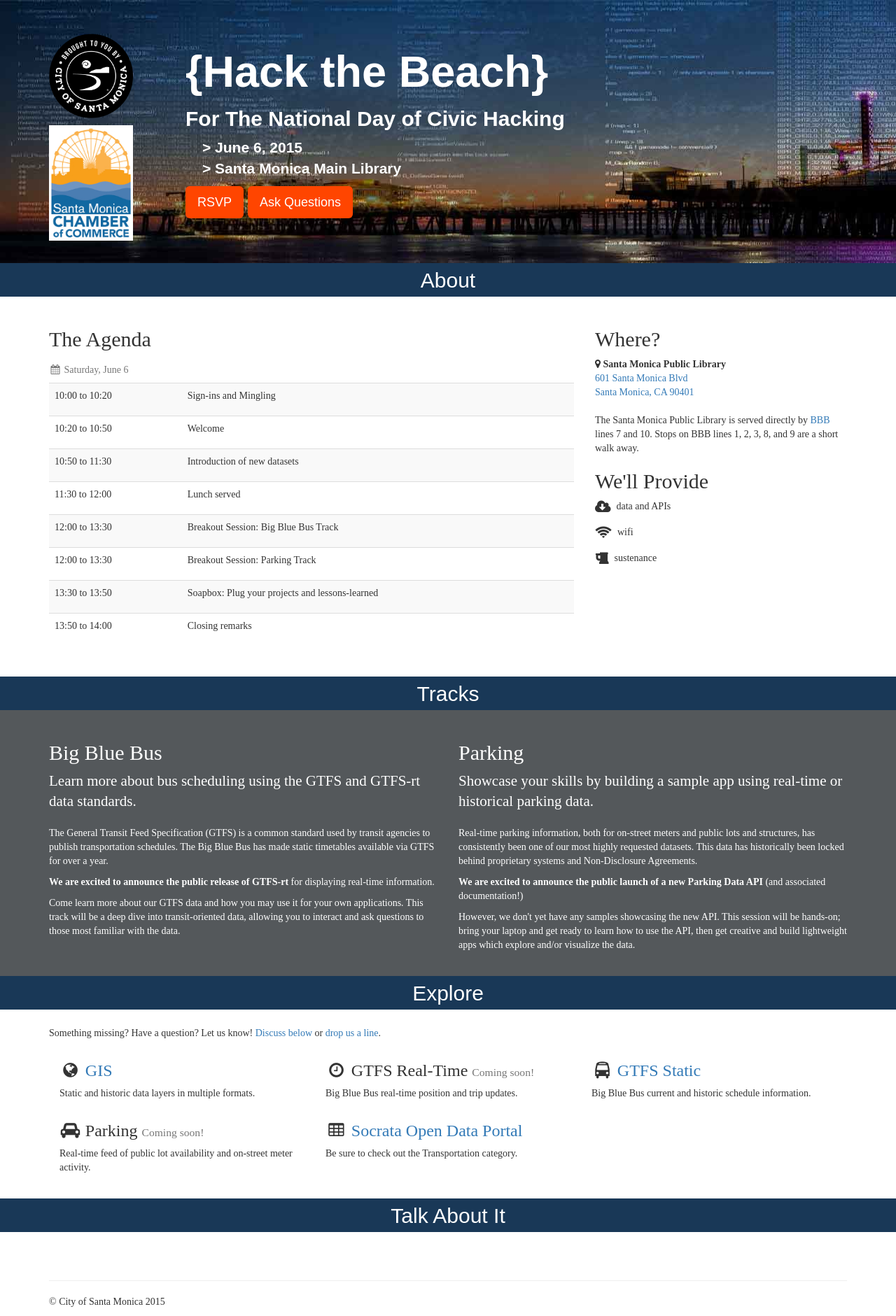
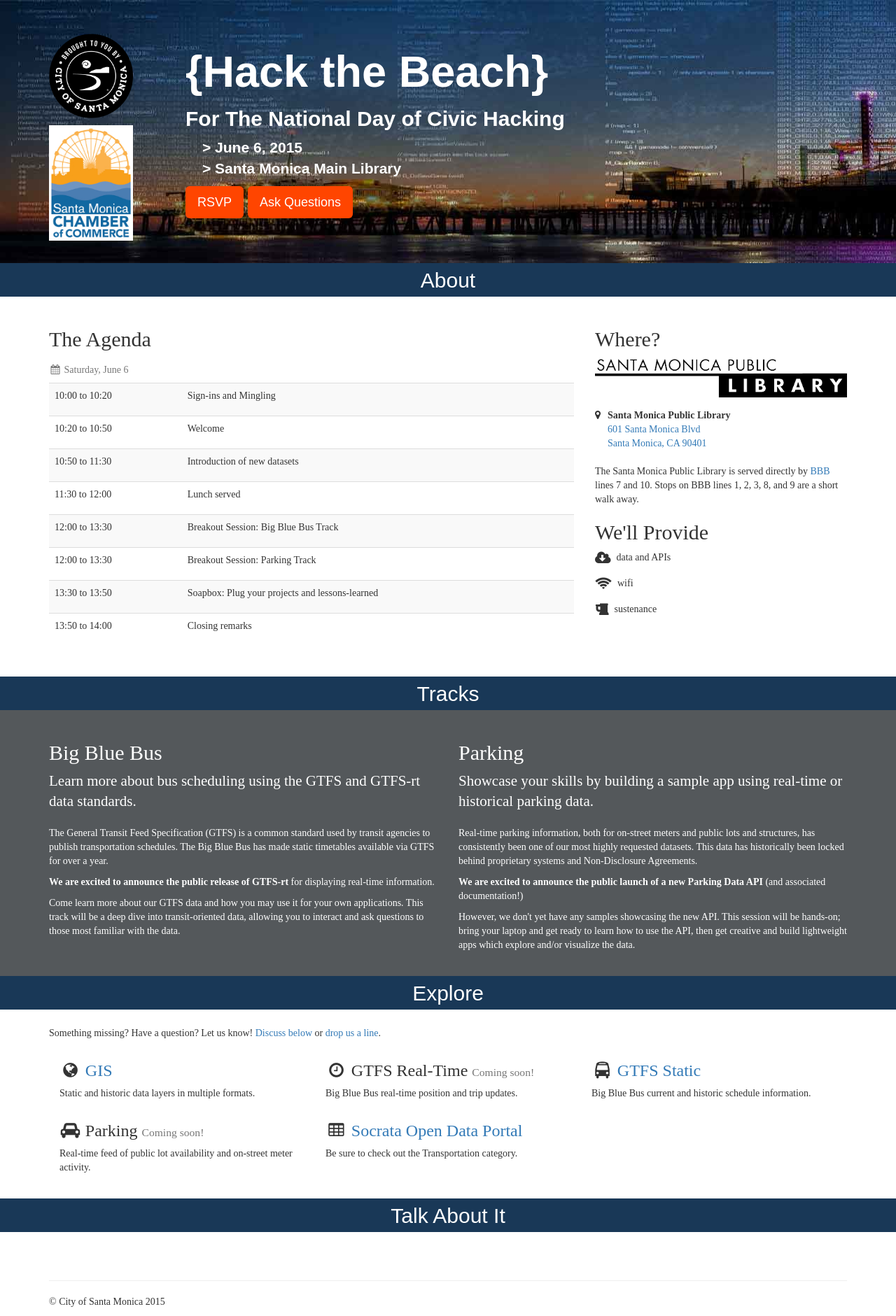
Before and after one commit to CityofSantaMonica/hackthebeach, a Jekyll site: the page built from index.html, in a window 1280 px wide. Shown: the whole page at 70% size. Built offline with Jekyll 4.4.1, drawn with Linux system fonts in a browser that asks for light colours; nearby versions of some CDN libraries; comment, search, counter and statistics services are not loaded.

Commit message:
smpl logo

```diff
--- a/_includes/overview.html
+++ b/_includes/overview.html
@@ -5,11 +5,18 @@
   </div>
   <div class="col-md-4">
     <h2>Where?</h2>
+    <img class="library" src="../assets/librarylogo.png" alt="Santa Monica Public Library logo" />
     <address>
-      <i class="fa fa-map-marker"></i>
-      <strong>Santa Monica Public Library</strong>
-      <br >
-      <a href="https://goo.gl/maps/ACLcZ" target="_blank">601 Santa Monica Blvd <br />Santa Monica, CA 90401</a>
+      <div class="media">
+        <div class="media-left">
+          <i class="fa fa-map-marker"></i>
+        </div>
+        <div class="media-body">
+          <strong class="media-heading">Santa Monica Public Library</strong>
+          <br>
+          <a href="https://goo.gl/maps/ACLcZ" target="_blank">601 Santa Monica Blvd <br />Santa Monica, CA 90401</a>
+        </div>
+      </div>
     </address>
 
     <p>The Santa Monica Public Library is served directly by <a href="http://www.bigbluebus.com" target="_blank">BBB</a> lines 7 and 10. Stops on BBB lines 1, 2, 3, 8, and 9 are a short walk away.</p>
--- a/css/main.scss
+++ b/css/main.scss
@@ -106,6 +106,11 @@
   }
 }
 
+img.library {
+  max-width: 100%;
+  margin-bottom: $spacer;
+}
+
 ul.prepare {
   @include resetList();
 
```
Also changed, not shown: assets/librarylogo.png (added).
